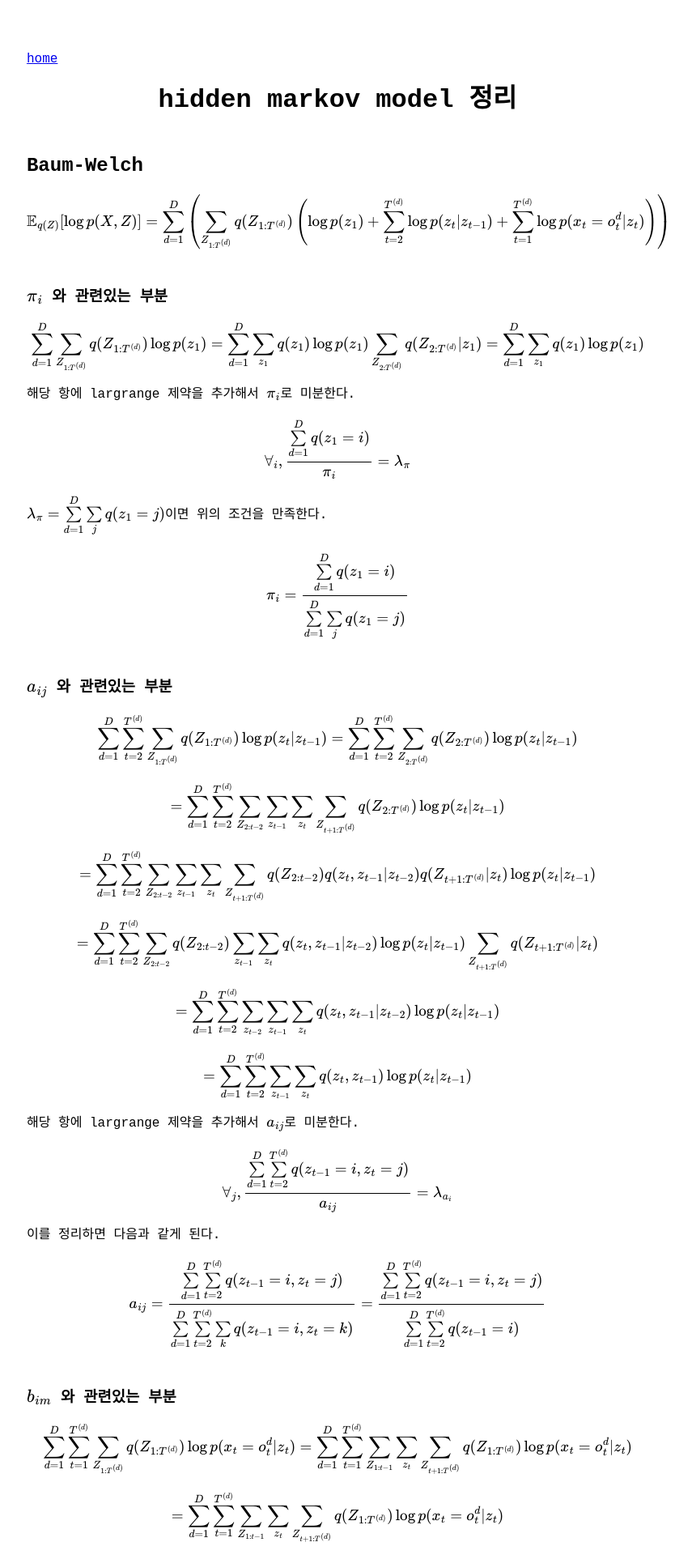
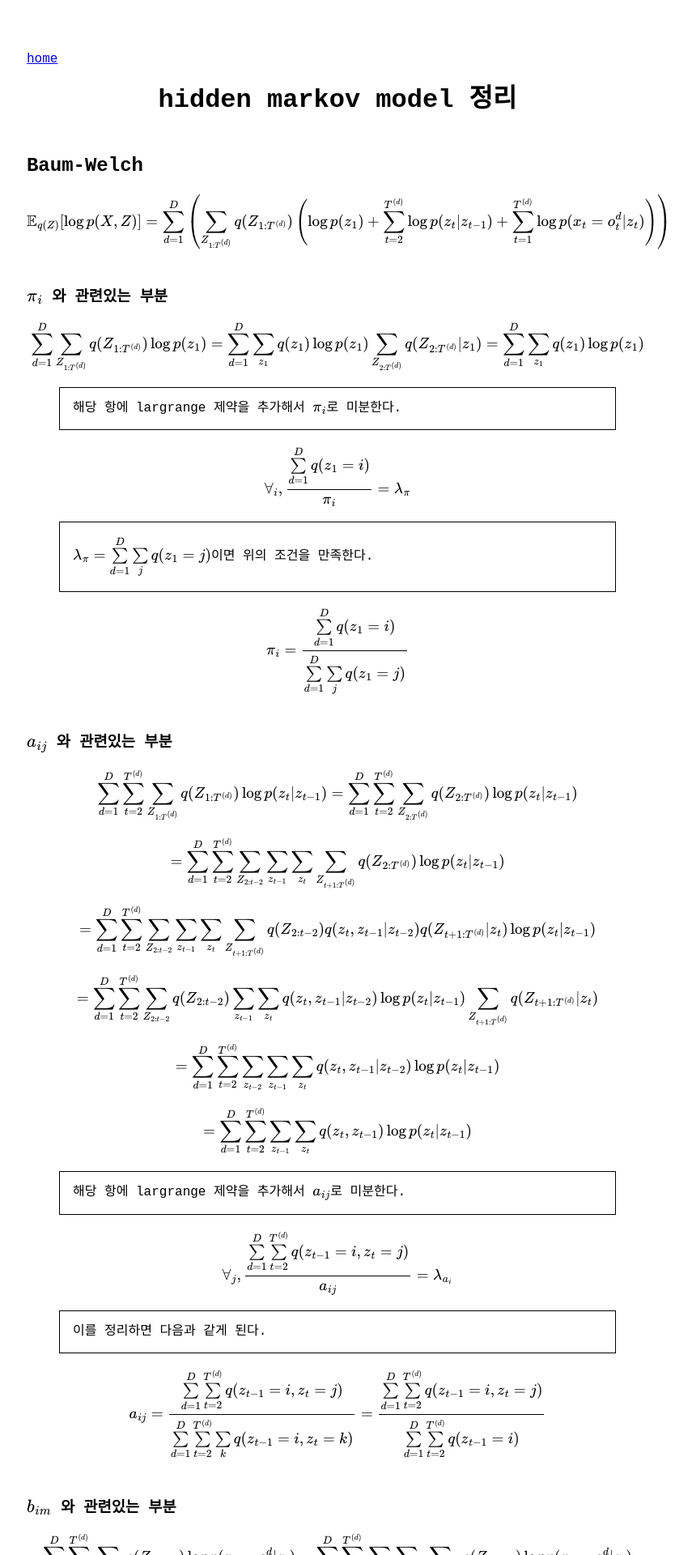
Before and after one commit to km01/km01.github.io, a Jekyll site: the page built from _posts/2020-09-23-hidden-markov-model.md, in a window 1280 px wide. Shown: the top 1920 px of the page at 81% size, without its empty margins (223-1078 px from the left). Built offline with Jekyll 4.4.1, drawn with Linux system fonts in a browser that asks for light colours; formulas are drawn with MathJax 3.

```diff
--- a/_posts/2020-09-23-hidden-markov-model.md
+++ b/_posts/2020-09-23-hidden-markov-model.md
@@ -17,12 +17,13 @@ $$
 \sum\limits_{d=1}^{D}  \sum\limits_{Z_{1:T^{(d)}}} q(Z_{1:T^{(d)}}) \log{p(z_1 )} = \sum\limits_{d=1}^{D} \sum\limits_{z_1} q(z_1) \log{p(z_1)} \sum\limits_{Z_{2:T^{(d)}}} q(Z_{2:T^{(d)}} \vert z_{1}) = \sum\limits_{d=1}^{D} \sum\limits_{z_1} q(z_1) \log{p(z_1)}
 $$
 
-해당 항에 largrange 제약을 추가해서 $\pi_i$로 미분한다.
+> 해당 항에 largrange 제약을 추가해서 $\pi_i$로 미분한다.
+
 $$
 \forall_i, \frac{\sum\limits_{d=1}^{D}  q(z_1 = i)}{\pi_i} = \lambda_{\pi}
 $$
 
-$\lambda_{\pi} = \sum\limits_{d=1}^{D} \sum\limits_{j} q(z_1 = j)$이면 위의 조건을 만족한다.
+> $\lambda_{\pi} = \sum\limits_{d=1}^{D} \sum\limits_{j} q(z_1 = j)$이면 위의 조건을 만족한다.
 
 $$
 \pi_i = \frac{\sum\limits_{d=1}^{D}  q(z_1 = i)}{\sum\limits_{d=1}^{D} \sum\limits_{j} q(z_1 = j)}
@@ -57,12 +58,14 @@ $$
 
 
 
-해당 항에 largrange 제약을 추가해서 $a_{ij}$로 미분한다.
+>  해당 항에 largrange 제약을 추가해서 $a_{ij}$로 미분한다.
+
 $$
 \forall_j, \frac{\sum\limits_{d=1}^{D}  \sum\limits_{t=2}^{T^{(d)}}q(z_{t-1}=i, z_{t}=j)}{a_{ij}} = \lambda_{a_i}
 $$
 
-이를 정리하면 다음과 같게 된다.
+> 이를 정리하면 다음과 같게 된다.
+
 $$
 a_{ij}= \frac{\sum\limits_{d=1}^{D}  \sum\limits_{t=2}^{T^{(d)}}q(z_{t-1}=i, z_{t}=j)}{\sum\limits_{d=1}^{D}  \sum\limits_{t=2}^{T^{(d)}} \sum\limits_{k} q(z_{t-1}=i, z_{t}=k)} = \frac{\sum\limits_{d=1}^{D}  \sum\limits_{t=2}^{T^{(d)}}q(z_{t-1}=i, z_{t}=j)}{\sum\limits_{d=1}^{D}  \sum\limits_{t=2}^{T^{(d)}}q(z_{t-1}=i)}
 $$
@@ -89,13 +92,14 @@ $$
 = \sum\limits_{d=1}^{D}  \sum\limits_{t=1}^{T^{(d)}} \sum\limits_{z_{t}}  q(z_{t}) \log{p(x_{t} = o^{d}_{t}\vert z_{t})}
 $$
 
+> 해당 항에 largrange 제약을 추가해서 $b_{im}$로 미분한다.
 
-해당 항에 largrange 제약을 추가해서 $b_{im}$로 미분한다.
 $$
 \forall_m, \frac{\sum\limits_{d=1}^{D}  \sum\limits_{t=1}^{T^{(d)}}q(z_{t}=i) \delta(o^{d}_{t}=m, z_{t}=i)}{b_{im}} = \lambda_{b_i}
 $$
 
-이를 정리하면 다음과 같게 된다.
+> 이를 정리하면 다음과 같게 된다.
+
 $$
 b_{im}= \frac{\sum\limits_{d=1}^{D}  \sum\limits_{t=1}^{T^{(d)}}q(z_{t}=i) \delta(o^{d}_{t}=m, z_{t}=i)}{\sum\limits_{d=1}^{D}  \sum\limits_{t=1}^{T^{(d)}} \sum\limits_{k} q(z_{t}=i) \delta(o^{d}_{t}=k, z_{t}=i)} = \frac{\sum\limits_{d=1}^{D}  \sum\limits_{t=1}^{T^{(d)}}q(z_{t}=i) \delta(o^{d}_{t}=m, z_{t}=i)}{\sum\limits_{d=1}^{D}  \sum\limits_{t=1}^{T^{(d)}} q(z_{t}=i)}
 $$
```
